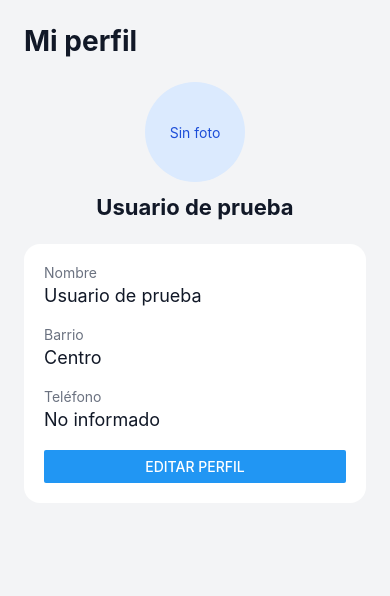
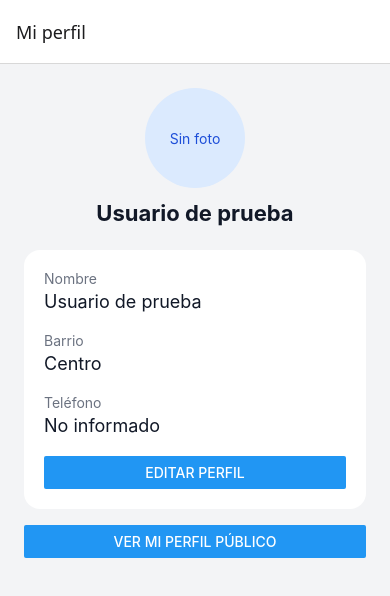
Before and after one commit to FranciscoMessina/tpo-2-da1-uade, a React Native app: screen /Perfil in a window 390 px wide. Shown: the top 596 px of the page. Built offline with nearby package versions, Linux system fonts and the light colour scheme.

Commit message:
Agrega perfil publico y navegacion entre perfiles

```diff
--- a/App.js
+++ b/App.js
@@ -1,19 +1,44 @@
 import { StatusBar } from 'expo-status-bar';
+import { NavigationContainer } from '@react-navigation/native';
+import { createNativeStackNavigator } from '@react-navigation/native-stack';
 import {
   SafeAreaProvider,
   SafeAreaView,
 } from 'react-native-safe-area-context';
 import ProfileScreen from './screens/ProfileScreen';
+import PublicProfileScreen from './screens/PublicProfileScreen';
+
+const Stack = createNativeStackNavigator();
+
+function PublicProfileRoute({ route }) {
+  return <PublicProfileScreen usuario={route.params.usuario} />;
+}
 
 export default function App() {
   return (
     <SafeAreaProvider>
-      <SafeAreaView
-        style={{ flex: 1, backgroundColor: '#F3F4F6' }}
-      >
-        <StatusBar style="dark" />
-        <ProfileScreen />
-      </SafeAreaView>
+      <StatusBar style="dark" />
+
+      <NavigationContainer>
+        <SafeAreaView
+          edges={['left', 'right', 'bottom']}
+          style={{ flex: 1, backgroundColor: '#F3F4F6' }}
+        >
+          <Stack.Navigator initialRouteName="Perfil">
+            <Stack.Screen
+              name="Perfil"
+              component={ProfileScreen}
+              options={{ title: 'Mi perfil' }}
+            />
+
+            <Stack.Screen
+              name="PerfilPublico"
+              component={PublicProfileRoute}
+              options={{ title: 'Perfil público' }}
+            />
+          </Stack.Navigator>
+        </SafeAreaView>
+      </NavigationContainer>
     </SafeAreaProvider>
   );
 }
--- a/package.json
+++ b/package.json
@@ -3,12 +3,15 @@
   "version": "1.0.0",
   "main": "index.js",
   "dependencies": {
+    "@react-navigation/native": "^7.5.0",
+    "@react-navigation/native-stack": "^7.20.0",
     "expo": "~57.0.27",
     "expo-image-picker": "~57.0.20",
     "expo-status-bar": "~57.0.1",
     "react": "19.2.3",
     "react-native": "0.86.3",
-    "react-native-safe-area-context": "~5.7.0"
+    "react-native-safe-area-context": "~5.7.0",
+    "react-native-screens": "~4.26.0"
   },
   "scripts": {
     "start": "expo start",
--- a/screens/ProfileScreen.js
+++ b/screens/ProfileScreen.js
@@ -16,17 +16,17 @@ const usuarioEjemplo = {
   phone: '',
 };
 
-export default function ProfileScreen() {
+export default function ProfileScreen({ navigation }) {
   const [nombre, setNombre] = useState(usuarioEjemplo.name);
   const [nombreIngresado, setNombreIngresado] = useState(usuarioEjemplo.name);
-  const [editando, setEditando] = useState(false);
-  const [error, setError] = useState('');
   const [barrio, setBarrio] = useState(usuarioEjemplo.zone);
   const [barrioIngresado, setBarrioIngresado] = useState(usuarioEjemplo.zone);
   const [telefono, setTelefono] = useState(usuarioEjemplo.phone);
   const [telefonoIngresado, setTelefonoIngresado] = useState(usuarioEjemplo.phone);
   const [foto, setFoto] = useState(null);
   const [fotoIngresada, setFotoIngresada] = useState(null);
+  const [editando, setEditando] = useState(false);
+  const [error, setError] = useState('');
 
   const fotoVisible = editando ? fotoIngresada : foto;
 
@@ -34,9 +34,14 @@ export default function ProfileScreen() {
     setNombreIngresado(nombre);
     setBarrioIngresado(barrio);
     setTelefonoIngresado(telefono);
+    setFotoIngresada(foto);
     setError('');
-  setFotoIngresada(foto);
     setEditando(true);
+  }
+
+  function cancelarEdicion() {
+    setError('');
+    setEditando(false);
   }
 
   function guardarCambios() {
@@ -62,9 +67,9 @@ export default function ProfileScreen() {
     setNombre(nombreLimpio);
     setBarrio(barrioLimpio);
     setTelefono(telefonoLimpio);
+    setFoto(fotoIngresada);
     setError('');
     setEditando(false);
-  setFoto(fotoIngresada);
   }
 
   async function cambiarFoto() {
@@ -85,14 +90,24 @@ async function cambiarFoto() {
       setError('No se pudo seleccionar la foto. Intentá nuevamente.');
     }
   }
+
+  function abrirPerfilPublico() {
+    navigation.navigate('PerfilPublico', {
+      usuario: {
+        name: nombre,
+        zone: barrio,
+        avatarUrl: foto,
+        memberSince: '2026-10-01T12:00:00Z',
+      },
+    });
+  }
+
   return (
     <ScrollView
       style={styles.screen}
       contentContainerStyle={styles.content}
       keyboardShouldPersistTaps="handled"
     >
-      <Text style={styles.title}>Mi perfil</Text>
-
       <View style={styles.header}>
         <View style={styles.avatar}>
           {fotoVisible ? (
@@ -177,9 +192,10 @@ async function cambiarFoto() {
               title="Guardar cambios"
               onPress={guardarCambios}
             />
+
             <Button
               title="Cancelar"
-              onPress={() => setEditando(false)}
+              onPress={cancelarEdicion}
               color="#6B7280"
             />
           </View>
@@ -190,6 +206,15 @@ async function cambiarFoto() {
           />
         )}
       </View>
+
+      {!editando && (
+        <View style={styles.publicProfileButton}>
+          <Button
+            title="Ver mi perfil público"
+            onPress={abrirPerfilPublico}
+          />
+        </View>
+      )}
     </ScrollView>
   );
 }
@@ -201,12 +226,6 @@ const styles = StyleSheet.create({
   },
   content: {
     padding: 24,
-  },
-  title: {
-    fontSize: 28,
-    fontWeight: 'bold',
-    color: '#111827',
-    marginBottom: 24,
   },
   header: {
     alignItems: 'center',
@@ -221,6 +240,11 @@ const styles = StyleSheet.create({
     justifyContent: 'center',
     marginBottom: 12,
   },
+  photo: {
+    width: 100,
+    height: 100,
+    borderRadius: 50,
+  },
   avatarText: {
     color: '#1D4ED8',
   },
@@ -228,6 +252,10 @@ const styles = StyleSheet.create({
     fontSize: 22,
     fontWeight: 'bold',
     color: '#111827',
+    textAlign: 'center',
+  },
+  photoActions: {
+    marginTop: 12,
   },
   card: {
     backgroundColor: '#FFFFFF',
@@ -260,12 +288,7 @@ const styles = StyleSheet.create({
   buttons: {
     gap: 12,
   },
-  photo: {
-  width: 100,
-  height: 100,
-  borderRadius: 50,
-},
-photoActions: {
-  marginTop: 12,
+  publicProfileButton: {
+    marginTop: 16,
   },
 });
--- /dev/null
+++ b/screens/PublicProfileScreen.js
@@ -0,0 +1,98 @@
+import { Image, ScrollView, StyleSheet, Text, View } from 'react-native';
+
+export default function PublicProfileScreen({ usuario }) {
+  const fechaIngreso = usuario.memberSince
+    ? new Date(usuario.memberSince).toLocaleDateString('es-AR')
+    : 'No informada';
+
+  return (
+    <ScrollView
+      style={styles.screen}
+      contentContainerStyle={styles.content}
+    >
+
+      <View style={styles.header}>
+        <View style={styles.avatar}>
+          {usuario.avatarUrl ? (
+            <Image
+              source={{ uri: usuario.avatarUrl }}
+              style={styles.photo}
+            />
+          ) : (
+            <Text style={styles.avatarText}>Sin foto</Text>
+          )}
+        </View>
+
+        <Text style={styles.name}>{usuario.name}</Text>
+      </View>
+
+      <View style={styles.card}>
+        <Text style={styles.label}>Barrio</Text>
+        <Text style={styles.value}>
+          {usuario.zone || 'No informado'}
+        </Text>
+
+        <Text style={styles.label}>Miembro desde</Text>
+        <Text style={styles.value}>{fechaIngreso}</Text>
+      </View>
+    </ScrollView>
+  );
+}
+
+const styles = StyleSheet.create({
+  screen: {
+    flex: 1,
+    backgroundColor: '#F3F4F6',
+  },
+  content: {
+    padding: 24,
+  },
+  title: {
+    fontSize: 28,
+    fontWeight: 'bold',
+    color: '#111827',
+    marginBottom: 24,
+  },
+  header: {
+    alignItems: 'center',
+    marginBottom: 24,
+  },
+  avatar: {
+    width: 100,
+    height: 100,
+    borderRadius: 50,
+    backgroundColor: '#DBEAFE',
+    alignItems: 'center',
+    justifyContent: 'center',
+    marginBottom: 12,
+  },
+  photo: {
+    width: 100,
+    height: 100,
+    borderRadius: 50,
+  },
+  avatarText: {
+    color: '#1D4ED8',
+  },
+  name: {
+    fontSize: 22,
+    fontWeight: 'bold',
+    color: '#111827',
+    textAlign: 'center',
+  },
+  card: {
+    backgroundColor: '#FFFFFF',
+    borderRadius: 16,
+    padding: 20,
+  },
+  label: {
+    fontSize: 14,
+    color: '#6B7280',
+    marginBottom: 4,
+  },
+  value: {
+    fontSize: 18,
+    color: '#111827',
+    marginBottom: 20,
+  },
+});
```
Also changed, not shown: 1 other file (tests, documents, lock files or other folders). Lines whose indentation alone changed are shown as unchanged.
